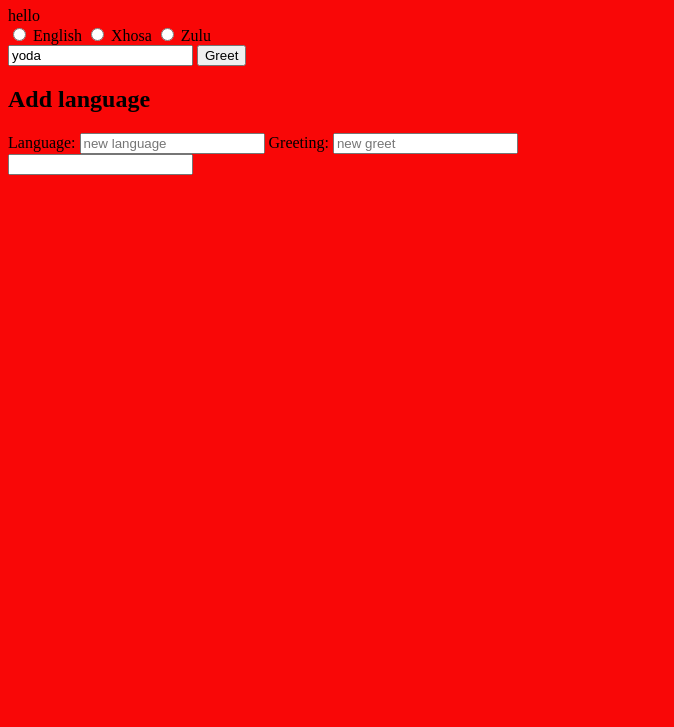
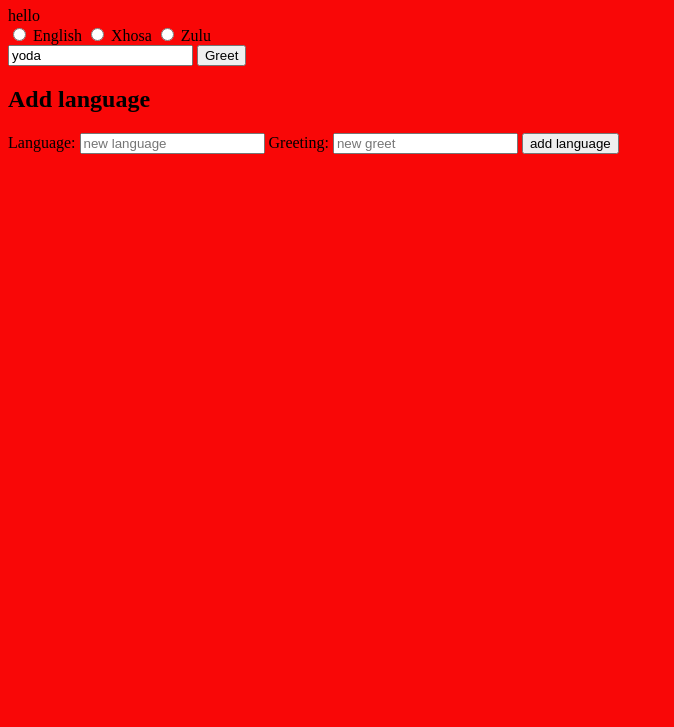
Before and after one commit to Sabelo98/express-api, a website: page public/index.html in a window 1280 px wide. Shown: the part 73-800 px from the top of the page, without its empty margins (0-674 px from the left). Drawn offline with nearby package versions, Linux system fonts and the light colour scheme.

Commit message:
added features for adding a new language

```diff
--- a/public/index.html
+++ b/public/index.html
@@ -47,15 +47,18 @@
         <input type="text" x-model="username" >
         <input type="button" class="button" value="Greet" x-on:click="greet()">
 
+
     </div>
 
     <div>
         <h2 class="heading2">Add language</h2>
         <div>
             Language: <input type="text" x-model="new_language" placeholder="new language">
+
             Greeting: <input type="text" x-model="new_greet" placeholder="new greet">
+            <input type="button" value="add language">
         </div>
-        <input
+
     </div>
 
 </body>
```
